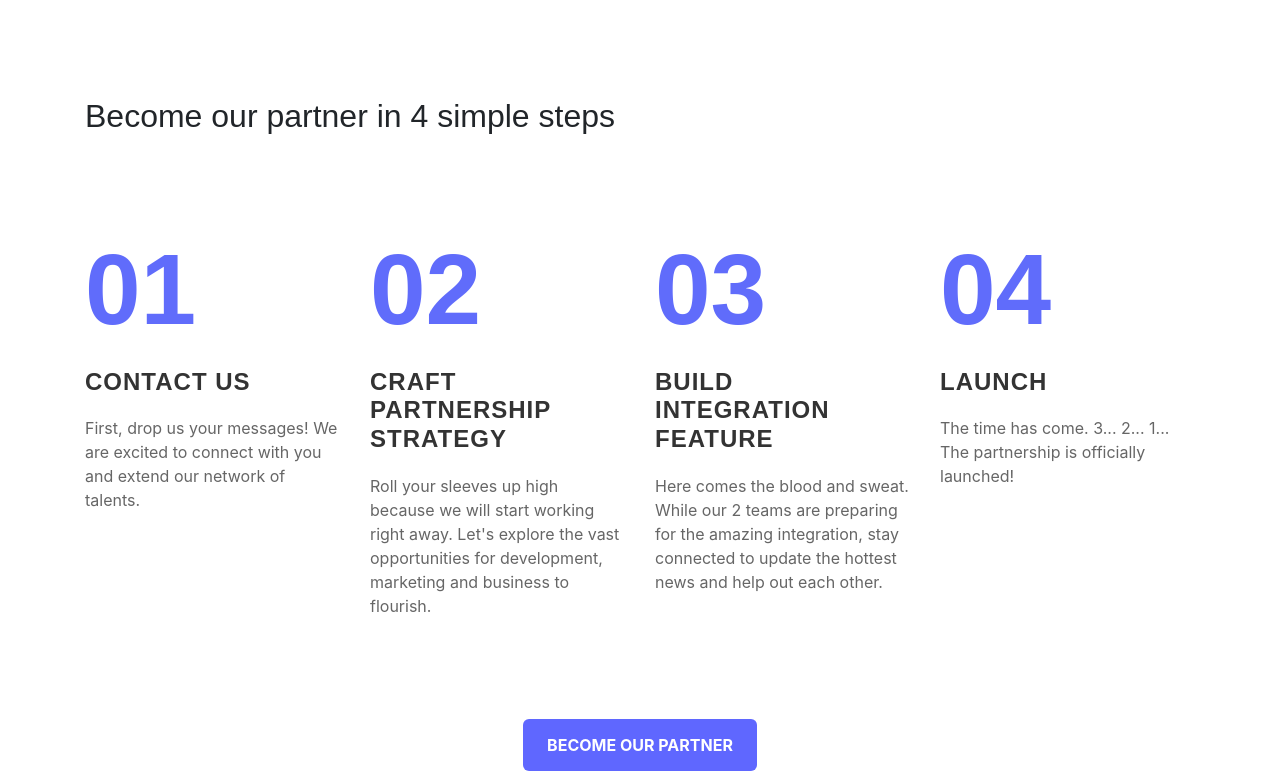
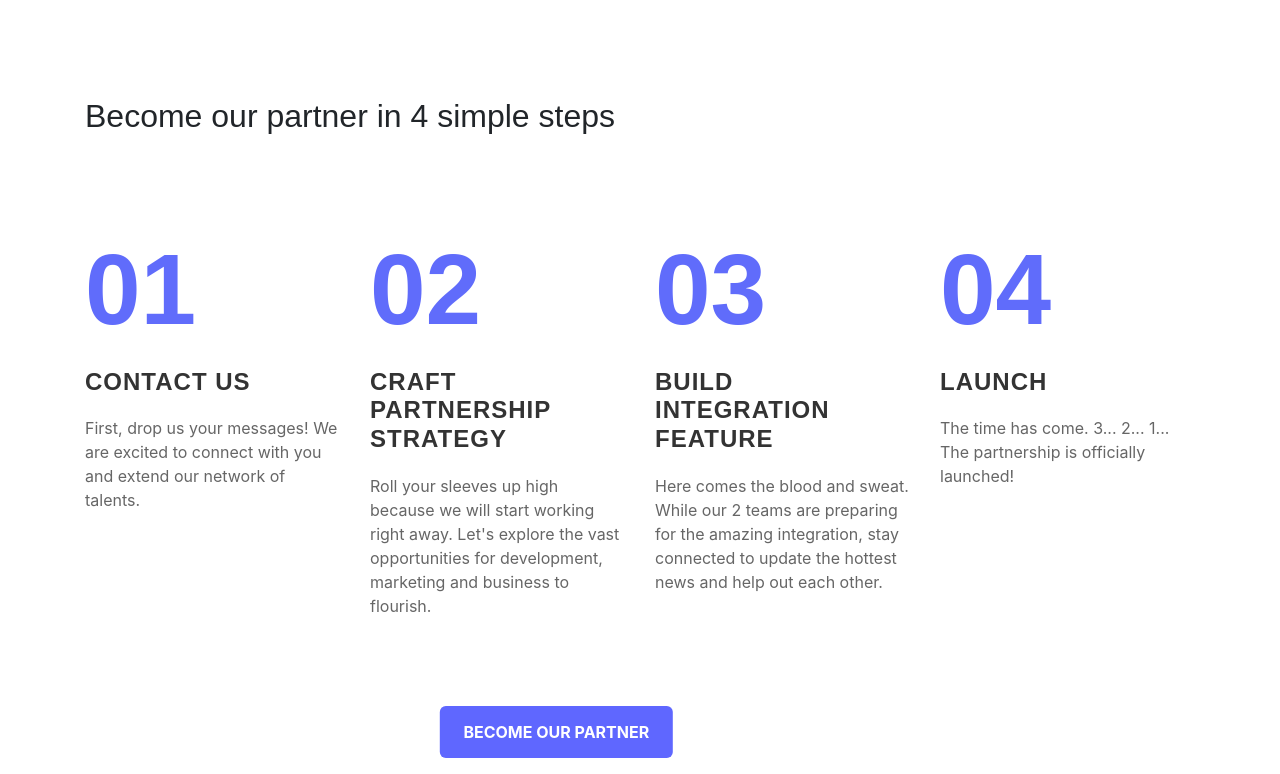
Before and after one commit to Fariha5128/Pagefly, a plain HTML site: page index.html in a window 1280 px wide. Shown: the part 4737-5511 px from the top of the page. Drawn offline with nearby package versions, Linux system fonts and the light colour scheme.

Commit message:
please add

```diff
--- a/css/style.css
+++ b/css/style.css
@@ -214,6 +214,7 @@ a,a:hover{
 
 .steps-section{
 	width: 100%;
+	position: relative;
 }
 
 .steps-section h2{}
@@ -257,11 +258,20 @@ a,a:hover{
     padding: 14px 24px !important;
     font-weight: 700;
     text-align: center;
-	margin: auto;
-	margin-top: -64px;
+	position: absolute;
+	bottom: 4%;
+	left: 42%;
+	transform: translate(-42%,4%);
 	font-size: 16px;
 	text-transform: uppercase;
 	border-radius: 6px;
+	text-decoration: none;
+
+}
+.steps-section a:hover {
+    color: #fff!important;
+    background-color: #464CC5 	!important;
+    text-decoration: none;
 }
 
 
--- a/index.html
+++ b/index.html
@@ -498,9 +498,9 @@
           </div>
 
         </div>
-        <div class="row">
+
            <a href="btn btn-info">Become our partner</a>
-        </div>
+
 
 
       </div>
```
